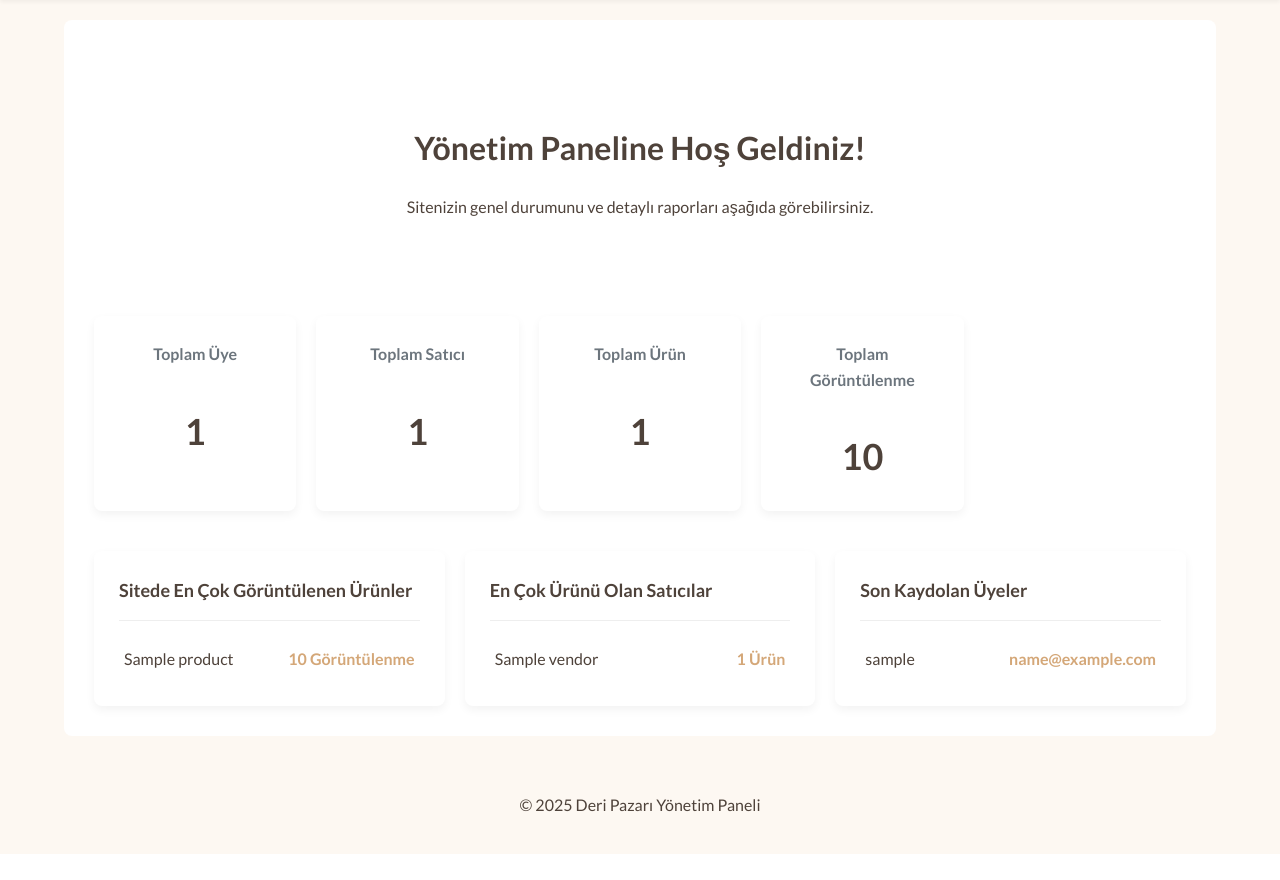
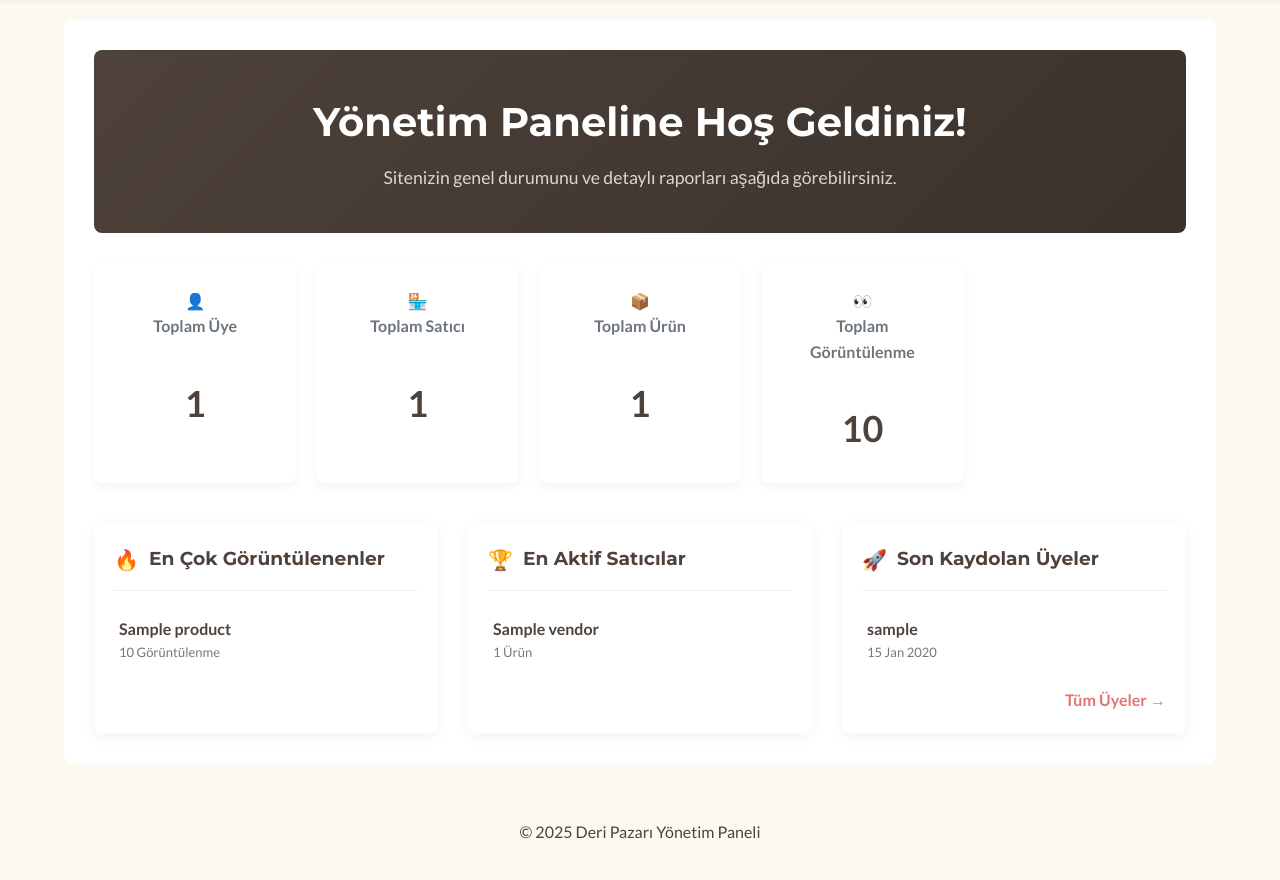
Before and after one commit to marasderi/maras, a PHP site: page /admin/index.php in a window 1280 px wide. Shown: the part 108-988 px from the top of the page. Before the commit the page ends 962 px from the top, so only its background shows below. Run offline with PHP 8.4, Linux system fonts and the light colour scheme; the visitor is signed in with stand-in values (Sample User, id 1); tables that the repository leaves empty hold one stand-in row (values such as "Sample post").

Commit message:
Update index.php

```diff
--- a/admin/index.php
+++ b/admin/index.php
@@ -1,7 +1,7 @@
 <?php
 include 'header.php';
 
-// --- GENEL İSTATİSTİKLER ---
+// --- GENEL İSTATİSTİKLER (Tıklanabilir kartlar için) ---
 $total_users = $pdo->query("SELECT count(*) FROM users")->fetchColumn();
 $total_vendors = $pdo->query("SELECT count(*) FROM vendors")->fetchColumn();
 $total_products = $pdo->query("SELECT count(*) FROM products")->fetchColumn();
@@ -9,12 +9,13 @@ $total_views = $pdo->query("SELECT SUM(views) FROM products")->fetchColumn() ?:
 
 // --- DETAYLI RAPORLAR ---
 // 1. En Çok Görüntülenen 5 Ürün (Tüm Sitede)
-$top_viewed_products = $pdo->query(
+$top_viewed_products_stmt = $pdo->query(
     "SELECT name, views FROM products ORDER BY views DESC LIMIT 5"
 );
+$top_viewed_products = $top_viewed_products_stmt->fetchAll();
 
 // 2. En Çok Ürünü Olan 5 Satıcı
-$top_vendors = $pdo->query(
+$top_vendors_stmt = $pdo->query(
     "SELECT v.store_name, COUNT(p.id) as product_count
      FROM vendors v
      JOIN products p ON v.id = p.vendor_id
@@ -22,59 +23,79 @@ $top_vendors = $pdo->query(
      ORDER BY product_count DESC
      LIMIT 5"
 );
+$top_vendors = $top_vendors_stmt->fetchAll();
 
-// 3. En Son Kaydolan 5 Üye
-$recent_users = $pdo->query(
-    "SELECT username, email FROM users ORDER BY created_at DESC LIMIT 5"
+// 3. En Son Kaydolan 5 Üye (Tarih bilgisi de eklendi)
+$recent_users_stmt = $pdo->query(
+    "SELECT username, email, created_at FROM users ORDER BY created_at DESC LIMIT 5"
 );
-
+$recent_users = $recent_users_stmt->fetchAll();
 ?>
 
-<div class="dashboard-welcome">
+<!-- "Cıvıl Cıvıl" Karşılama Başlığı -->
+<div class="panel-welcome-header">
     <h1>Yönetim Paneline Hoş Geldiniz!</h1>
     <p>Sitenizin genel durumunu ve detaylı raporları aşağıda görebilirsiniz.</p>
 </div>
 
+<!-- Tıklanabilir ve İkonlu İstatistik Kutuları -->
 <div class="stats-grid">
-    <div class="stat-card"><h3>Toplam Üye</h3><p><?php echo $total_users; ?></p></div>
-    <div class="stat-card"><h3>Toplam Satıcı</h3><p><?php echo $total_vendors; ?></p></div>
-    <div class="stat-card"><h3>Toplam Ürün</h3><p><?php echo $total_products; ?></p></div>
-    <div class="stat-card"><h3>Toplam Görüntülenme</h3><p><?php echo $total_views; ?></p></div>
+    <a href="users.php" class="stat-card">
+        <div class="stat-icon user-icon">👤</div>
+        <div class="stat-info">
+            <h3>Toplam Üye</h3>
+            <p><?php echo $total_users; ?></p>
+        </div>
+    </a>
+    <a href="users.php?role=vendor" class="stat-card">
+        <div class="stat-icon vendor-icon">🏪</div>
+        <div class="stat-info">
+            <h3>Toplam Satıcı</h3>
+            <p><?php echo $total_vendors; ?></p>
+        </div>
+    </a>
+    <a href="products.php" class="stat-card">
+        <div class="stat-icon product-icon">📦</div>
+        <div class="stat-info">
+            <h3>Toplam Ürün</h3>
+            <p><?php echo $total_products; ?></p>
+        </div>
+    </a>
+    <a href="products.php" class="stat-card">
+        <div class="stat-icon view-icon">👀</div>
+        <div class="stat-info">
+            <h3>Toplam Görüntülenme</h3>
+            <p><?php echo $total_views; ?></p>
+        </div>
+    </a>
 </div>
 
-<div class="reports-grid">
-    <div class="report-widget">
-        <h3>Sitede En Çok Görüntülenen Ürünler</h3>
-        <ul class="report-list">
-            <?php while($product = $top_viewed_products->fetch()): ?>
-                <li>
-                    <span><?php echo htmlspecialchars($product['name']); ?></span>
-                    <span class="report-value"><?php echo $product['views']; ?> Görüntülenme</span>
-                </li>
-            <?php endwhile; ?>
+<!-- Detaylı Rapor Widget'ları -->
+<div class="home-grid" style="margin-top: 40px;">
+    <div class="home-widget">
+        <div class="widget-header"><span class="icon">🔥</span><h3>En Çok Görüntülenenler</h3></div>
+        <ul class="widget-list">
+            <?php foreach($top_viewed_products as $product): ?>
+            <li><a><div class="item-info"><strong><?php echo htmlspecialchars($product['name']); ?></strong><span><?php echo $product['views']; ?> Görüntülenme</span></div></a></li>
+            <?php endforeach; ?>
         </ul>
     </div>
-    <div class="report-widget">
-        <h3>En Çok Ürünü Olan Satıcılar</h3>
-        <ul class="report-list">
-             <?php while($vendor = $top_vendors->fetch()): ?>
-                <li>
-                    <span><?php echo htmlspecialchars($vendor['store_name']); ?></span>
-                    <span class="report-value"><?php echo $vendor['product_count']; ?> Ürün</span>
-                </li>
-            <?php endwhile; ?>
+    <div class="home-widget">
+        <div class="widget-header"><span class="icon">🏆</span><h3>En Aktif Satıcılar</h3></div>
+        <ul class="widget-list">
+             <?php foreach($top_vendors as $vendor): ?>
+            <li><a><div class="item-info"><strong><?php echo htmlspecialchars($vendor['store_name']); ?></strong><span><?php echo $vendor['product_count']; ?> Ürün</span></div></a></li>
+            <?php endforeach; ?>
         </ul>
     </div>
-    <div class="report-widget">
-        <h3>Son Kaydolan Üyeler</h3>
-        <ul class="report-list">
-             <?php while($user = $recent_users->fetch()): ?>
-                <li>
-                    <span><?php echo htmlspecialchars($user['username']); ?></span>
-                    <span class="report-value"><?php echo htmlspecialchars($user['email']); ?></span>
-                </li>
-            <?php endwhile; ?>
+    <div class="home-widget">
+        <div class="widget-header"><span class="icon">🚀</span><h3>Son Kaydolan Üyeler</h3></div>
+        <ul class="widget-list">
+             <?php foreach($recent_users as $user): ?>
+            <li><a><div class="item-info"><strong><?php echo htmlspecialchars($user['username']); ?></strong><span><?php echo date('d M Y', strtotime($user['created_at'])); ?></span></div></a></li>
+            <?php endforeach; ?>
         </ul>
+        <div class="widget-footer"><a href="users.php">Tüm Üyeler →</a></div>
     </div>
 </div>
 
```
